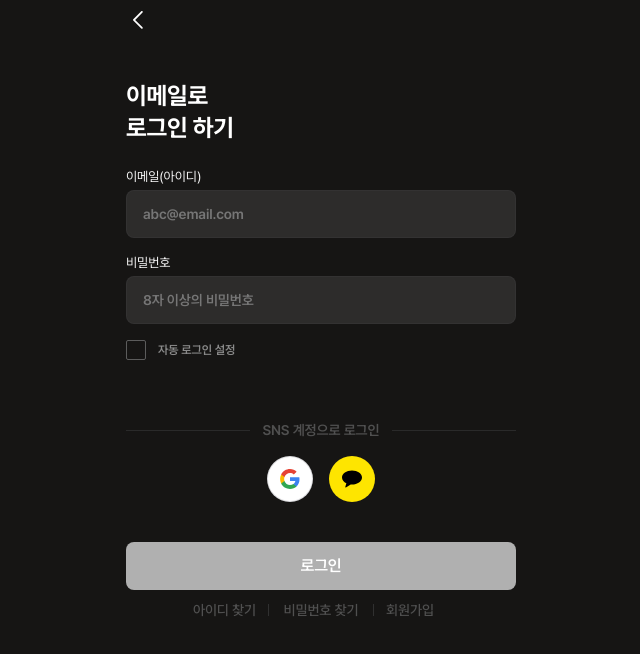
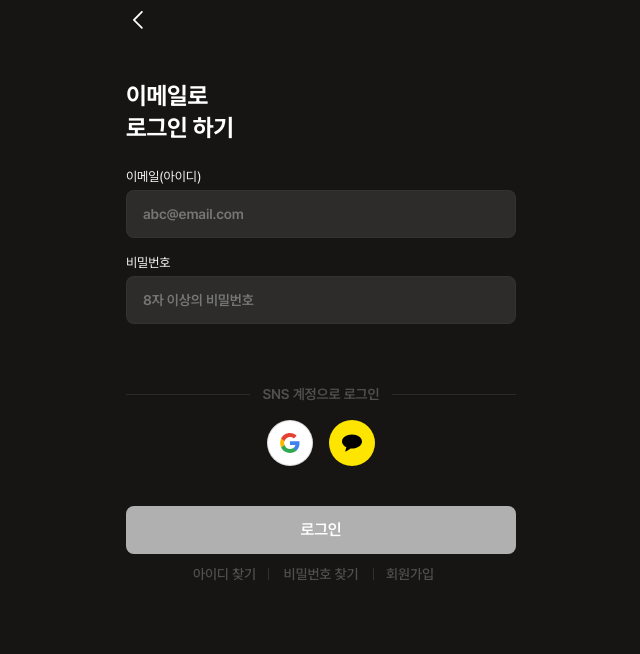
Before and after one commit to 2ruuuu/chagok, a Next.js app: page /login/email in a window 1280 px wide. Shown: the top 654 px of the page, without its empty margins (319-959 px from the left). Built offline with nearby package versions, Linux system fonts and the light colour scheme.

Commit message:
design: 자동 로그인 체크박스 제거

```diff
--- a/src/app/(auth)/login/email/_components/AutoLoginCheckbox.tsx
+++ /dev/null
@@ -1,30 +0,0 @@
-/** 자동 로그인 체크박스 (동작은 아직 없음. 현재는 체크 여부와 관계없이 로그인 유지) */
-const AutoLoginCheckbox = () => {
-  return (
-    <label className="flex items-center gap-3">
-      <span className="relative inline-flex size-5">
-        <input
-          type="checkbox"
-          className="peer size-5 appearance-none rounded-xs border border-neutral-60 bg-transparent checked:border-primary-40 checked:bg-primary-40"
-        />
-        <svg
-          viewBox="0 0 20 20"
-          fill="none"
-          aria-hidden="true"
-          className="pointer-events-none absolute inset-0 hidden text-common-0 peer-checked:block"
-        >
-          <path
-            d="M5 10l3.5 3.5L15 7"
-            stroke="currentColor"
-            strokeWidth="2"
-            strokeLinecap="round"
-            strokeLinejoin="round"
-          />
-        </svg>
-      </span>
-      <span className="text-label3 text-neutral-40">자동 로그인 설정</span>
-    </label>
-  );
-};
-
-export default AutoLoginCheckbox;
--- a/src/app/(auth)/login/email/_components/EmailLoginForm.tsx
+++ b/src/app/(auth)/login/email/_components/EmailLoginForm.tsx
@@ -8,7 +8,6 @@ import { signIn } from "@/app/(auth)/actions";
 import { type SignInInput, signInSchema } from "@/app/(auth)/schemas";
 import { Button } from "@/components/button/Button";
 import TextInput from "@/components/text-input/TextInput";
-import AutoLoginCheckbox from "./AutoLoginCheckbox";
 import Bottom from "./Bottom";
 import OauthLogin from "./OauthLogin";
 
@@ -81,7 +80,6 @@ const EmailLoginForm = () => {
               // 서버 에러(이메일·비밀번호 불일치)는 어느 칸이 틀렸는지 알려주지 않도록 비밀번호 아래에 표시
               error={errors.password?.message ?? serverError ?? undefined}
             />
-            <AutoLoginCheckbox />
           </div>
         </div>
         <OauthLogin />
```
